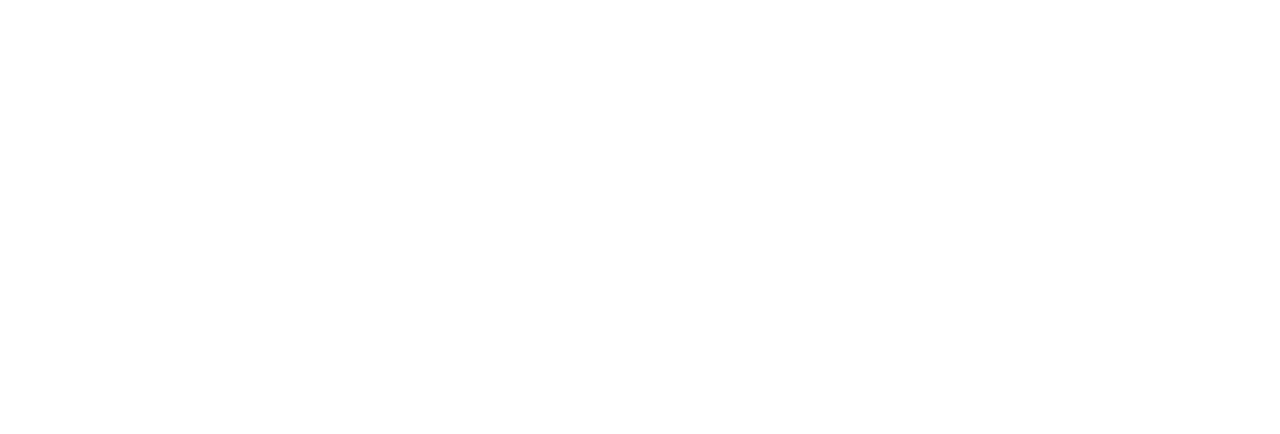
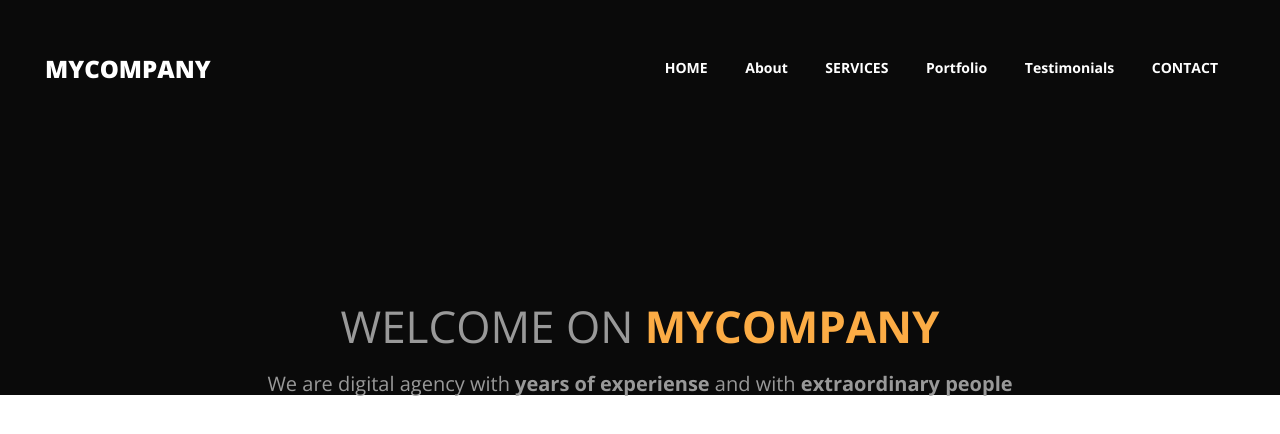
Before and after one commit to MuzhAndriy/m-company-landing, a plain HTML site: page index.html in a window 1280 px wide. Drawn offline with nearby package versions, Linux system fonts and the light colour scheme.

Commit message:
added header + img folder

```diff
--- a/index.html
+++ b/index.html
@@ -1,16 +1,42 @@
 <!DOCTYPE html>
 <html lang="en">
+
 <head>
     <meta charset="UTF-8">
     <meta name="viewport" content="width=device-width, initial-scale=1.0">
     <meta http-equiv="X-UA-Compatible" content="ie=edge">
     <link rel="stylesheet" href="css/style.css">
-    <link href="https://fonts.googleapis.com/css?family=Open+Sans:300,400,400i,600,700,800" rel="stylesheet">
+    <link href="https://fonts.googleapis.com/css?family=Open+Sans:300,400,400i,700,800" rel="stylesheet">
     <title>MYCOMPANY</title>
 </head>
+
 <body>
+    <div class="overlay">
+        <header class="header">
+            <div class="wrap">
+                <div class="header__upperline">
+                    <a class="header__logo">MYCOMPANY</a>
+                    <nav class="nav">
+                        <a class="nav__item" href="#">HOME</a>
+                        <a class="nav__item" href="#">About</a>
+                        <a class="nav__item" href="#">SERVICES</a>
+                        <a class="nav__item" href="#">Portfolio</a>
+                        <a class="nav__item" href="#">Testimonials</a>
+                        <a class="nav__item" href="#">CONTACT</a>
+                        <a class="nav__dropdown-menu" href="">&#9776;</a>
+                    </nav>
+                </div>
+                <div class="header__title">
+                <h1>WELCOME ON <strong>MYCOMPANY</strong></h1>
+                <p>We are digital agency with <span class="bold">years of experiense</span> and
+                    with<span class="bold"> extraordinary people</span></p>
+                </div>
+            </div>
+        </header>
 
 
+    </div>
     <script src="js/script.js"></script>
 </body>
+
 </html>
--- a/scss/style.scss
+++ b/scss/style.scss
@@ -1,13 +1,92 @@
 @import 'normalize';
-html{
+
+html {
     font-size: 10px;
 }
-body{
+
+body {
     font-size: 1.4rem;
     font-family: 'Open Sans', sans-serif;
-    // font-weight: 400;
 }
-.wrap{
+
+a {
+    text-decoration: none;
+}
+
+.overlay {
+    max-width: 1500px;
+    margin: 0 auto;
+}
+
+.wrap {
     max-width: 1190px;
     margin: 0 auto;
 }
+
+.bold {
+    font-weight: 700;
+}
+
+/*
+    MODULS
+*/
+
+.header {
+    background: #0a0a0a;
+
+    &__upperline {
+        display: flex;
+        justify-content: space-between;
+    }
+
+    &__logo {
+        display: inline-block;
+        margin: 5.7rem 0 22rem;
+        font-size: 2.4rem;
+        font-weight: 800;
+        color: white;
+        line-height: 2.4rem;
+        cursor: pointer;
+    }
+
+    &__title {
+        text-align: center;
+        margin: 0 0 41.5rem;
+        & h1 {
+            font-size: 4.4rem;
+            font-weight: 300;
+            color: #999999;
+            margin: 0 0 2rem;
+
+            & strong {
+                font-weight: 700;
+                color: #fcac45;
+            }
+        }
+
+        & p {
+            font-size: 2rem;
+            color: #999999;
+
+        }
+    }
+}
+
+.nav {
+    margin: 6rem 0 22.5rem;
+
+    &__item {
+        font-weight: 700;
+        color: white;
+        margin: 0 1.7rem;
+        padding: 0 0 1.2rem;
+        border-bottom: 3px solid #0a0a0a;
+
+        &:hover {
+            border-bottom: 3px solid #fcac45;
+        }
+    }
+    &__dropdown-menu{
+        display: none;
+    }
+}
```
Also changed, not shown: css/style.css, img/Forma_1.png (added), img/Forma_2.png (added), img/Forma_3.png (added), img/Forma_4.png (added), img/Site.png (added), img/phone.png (added), img/red_man.png (added), img/scull.png (added).
